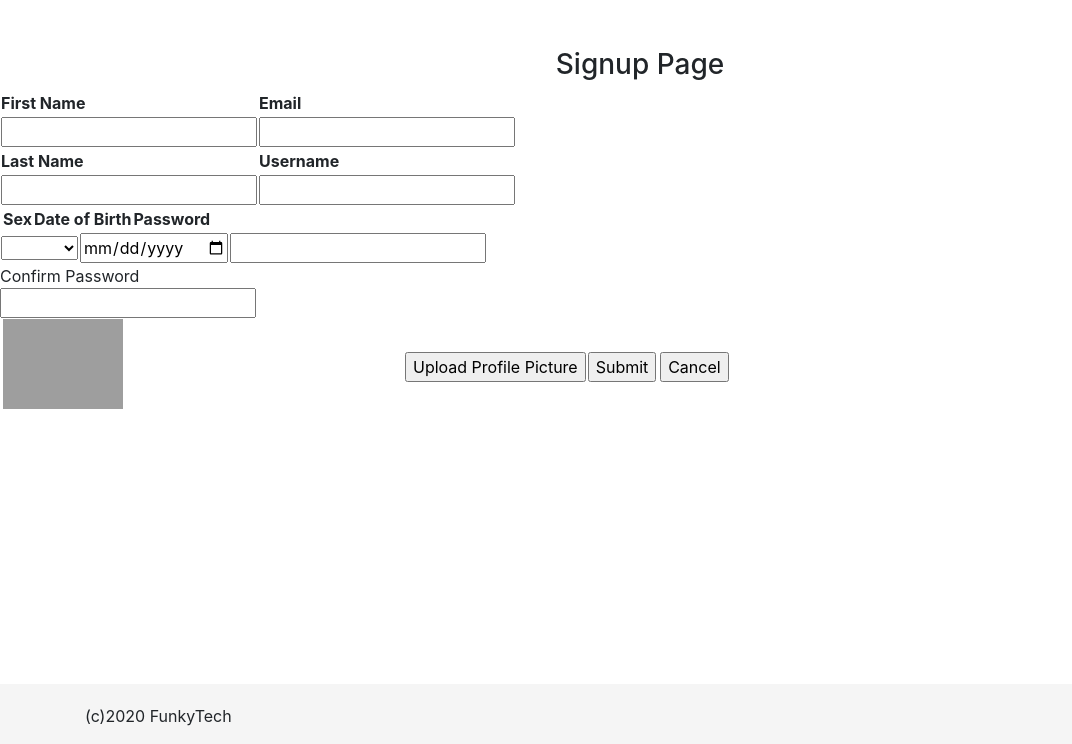
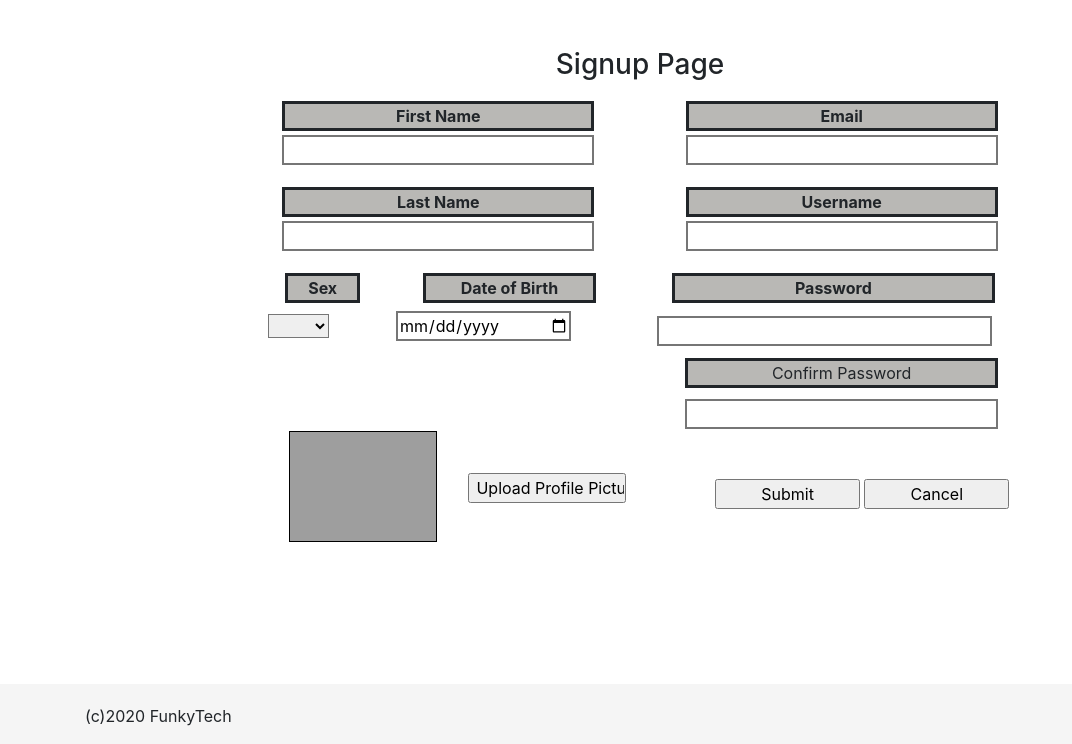
Before and after one commit to CEN4010-S2020-G07/CEN4010-S2020-G07, a PHP site: page /signup.html in a window 1280 px wide. Shown: the part 56-800 px from the top of the page, without its empty margins (0-1072 px from the left). Run offline with PHP 8.4, Linux system fonts and the light colour scheme; lists and menus that the app fills with data are empty; grey boxes are pictures that could not be loaded.

Commit message:
Add files via upload

```diff
--- a/vertical prototype/css/prototype.css
+++ b/vertical prototype/css/prototype.css
@@ -5,6 +5,11 @@ html {
 
 body {
   margin-bottom: 60px; /* Margin bottom by footer height */
+}
+table{
+  margin: auto;
+  width: 70%;
+
 }
 
 .footer {
@@ -16,7 +21,7 @@ background-color:#f5f5f5;
    padding:20px;
 }
 
-h3 {
+h3{
 text-align:center;
 }
 
@@ -32,3 +37,187 @@ text-align:center;
     text-indent: -999px;
     background-color: dimgray;
 }
+
+
+.signUpLeft{
+    margin-top: 10px;
+    margin-bottom: 1px;
+    margin-left: 20%;
+    margin-right: 10%;
+    width: 70%;
+    text-align: center;
+    border-style: solid;
+    border-size: 1px;
+    background-color: #B9B8B5;
+}
+
+.signUpRight{
+    margin-top: 10px;
+    margin-bottom: 1px;
+    margin-left: 10%;
+    margin-right: 20%;
+    width: 70%;
+    text-align: center;
+    border-style: solid;
+    border-size: 1px;
+    background-color: #B9B8B5;
+}
+
+
+.dataEntryLeft{
+
+    border-style: solid;
+    border-size: 1px;
+    width: 70%;
+    margin-top: 1px;
+    margin-bottom: 10px;
+    margin-left: 20%;
+    margin-right: 10%;
+}
+
+
+.dataEntryRight{
+
+    border-style: solid;
+    border-size: 1px;
+    width: 70%;
+    margin-top: 1px;
+    margin-bottom: 10px;
+    margin-left: 10%;
+    margin-right: 20%;
+}
+
+.sexSignUp{
+
+    margin-top: 10px;
+    margin-bottom: 0px;
+    margin-left: 59%;
+    margin-right: 0%;
+    width: 53%;
+    text-align: center;
+    border-style: solid;
+    border-size: 1px;
+    background-color: #B9B8B5;
+
+}
+
+.DoBSignUp{
+    margin-top: 10px;
+    margin-bottom: 1px;
+    margin-left: 19%;
+    margin-right: -70%;
+    width: 42%;
+    text-align: center;
+    border-style: solid;
+    border-size: 1px;
+    background-color: #B9B8B5;
+}
+
+.passwordSignUp{
+
+    margin-top: 10px;
+    margin-bottom: 1px;
+    margin-left: -26%;
+    margin-right: 50%;
+    width: 98%;
+    text-align: center;
+    border-style: solid;
+    border-size: 1px;
+    background-color: #B9B8B5;
+
+}
+
+.passwordSignUp2{
+
+    margin-top: 10px;
+    margin-bottom: 1px;
+    margin-left: 53.5%;
+    margin-right: -30%;
+    width: 24.5%;
+    text-align: center;
+    border-style: solid;
+    border-size: 1px;
+    background-color: #B9B8B5;
+
+}
+
+.sexEntry{
+
+    margin-top: 0px;
+    margin-bottom: 1px;
+    margin-left: 52%;
+    margin-right: 0%;
+    width: 43%;
+    border-style: solid;
+    border-size: 1px;
+
+
+}
+
+.DoBEntry{
+
+    margin-top: 0px;
+    margin-bottom: 1px;
+    margin-left: 21%;
+    margin-right: 70%;
+    width: 64%;
+    border-style: solid;
+    border-size: 1px;
+}
+
+.passwordEntry{
+
+
+    margin-top: 10px;
+    margin-bottom: 1px;
+    margin-left: 9%;
+    margin-right: 50%;
+    width: 71%;
+    text-align: center;
+    border-style: solid;
+    border-size: 1px;
+}
+
+.passwordEntry2{
+
+    margin-top: 10px;
+    margin-bottom: 1px;
+    margin-left: 53.5%;
+    margin-right: -30%;
+    width: 24.5%;
+    text-align: center;
+    border-style: solid;
+    border-size: 1px;
+
+}
+
+.thumbnail{
+
+    margin-left: 19%;
+    border-style: solid;
+    border-width: 0.5px;
+}
+
+.imgButton1{
+
+    margin-top: -10px;
+    margin-left: -100%;
+    width: 71%;
+
+}
+
+.imgButton2{
+   margin-left: -115%;
+   margin-top: 10px;
+   margin-right: 0px;
+   width: 84%
+
+}
+
+.imgButton3{
+
+   margin-top: 10px;
+   margin-left: 0px;
+   width: 84%
+
+}
```
Lines whose indentation alone changed are shown as unchanged.
